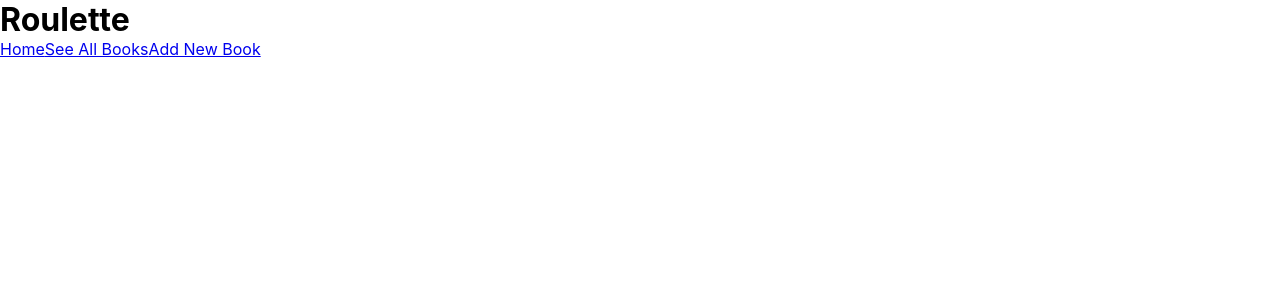
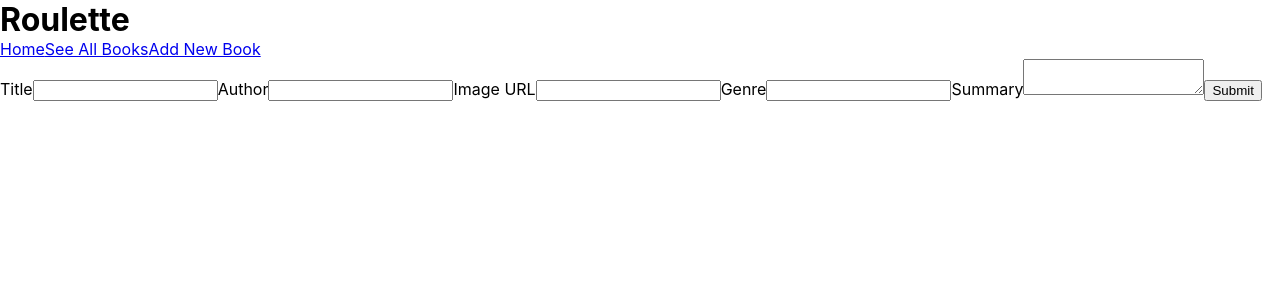
Before and after one commit to mx32000/roulette, a React (Create React App) app in the folder client/: page /books/edit/1 in a window 1280 px wide. Shown: the top 300 px of the page. Built offline with nearby package versions, Linux system fonts and the light colour scheme; no server answers.

Commit message:
edit form

```diff
--- a/client/src/App.jsx
+++ b/client/src/App.jsx
@@ -36,6 +36,9 @@ function App() {
       <Route path="/books/show/:id">
         <BookDetails books={books}/>
       </Route>
+      <Route path="/books/edit/:id">
+        <Form books={books}/>
+      </Route>
     </>
   );
 }
--- a/client/src/components/Form.jsx
+++ b/client/src/components/Form.jsx
@@ -1,5 +1,5 @@
 import axios from "axios";
-import { useState } from "react"
+import { useEffect, useState } from "react"
 import { useParams } from "react-router-dom";
 import { baseUrl, config } from "../services";
 
@@ -12,6 +12,7 @@ export default function Form(props) {
 
   const params = useParams();
 
+  useEffect(() => {
     if (props.books.length && params.id) {
       const book = props.books.find(book => book.id === params.id);
       if (book.fields) {
@@ -22,6 +23,9 @@ export default function Form(props) {
         setSummary(book.fields.summary);
       }
     }
+  }, [params.id, props.books])
+
+
 
   const handleSubmit = async e => {
     e.preventDefault();
@@ -32,7 +36,11 @@ export default function Form(props) {
       genre,
       summary
     }
+    if (params.id) {
+      await axios.put(`${baseUrl}/${params.id}`, {fields: newBook}, config)
+    } else {
       await axios.post(baseUrl, {fields: newBook}, config);
+    }
   }
 
   return (
```
Lines whose indentation alone changed are shown as unchanged.
